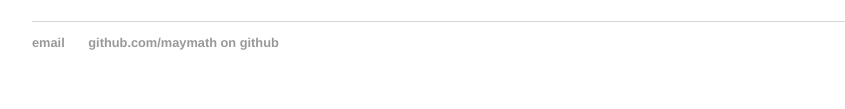
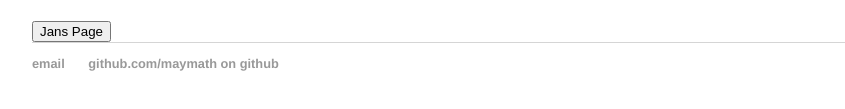
Before and after one commit to maymath/maymath.github.io, a plain HTML site: page index.html in a window 1280 px wide. Shown: the part 403-512 px from the top of the page, without its empty margins (160-1005 px from the left). Drawn offline with Linux system fonts and the light colour scheme.

Commit message:
Update index.html

```diff
--- a/index.html
+++ b/index.html
@@ -28,6 +28,9 @@ This page will be used to show a collaborative development process where the own
 
 
 				<p>It was first on the web in <em>1995</em> hi mr may - jacob <a href="/about">Read more about my life...</a></p>
+			<button class="janPage" onclick="location.href='aizen/home.html'">
+          			Jans Page
+        		</button>
     		</div><!-- /.blurb -->
 		</div><!-- /.container -->
 		<footer>
```
